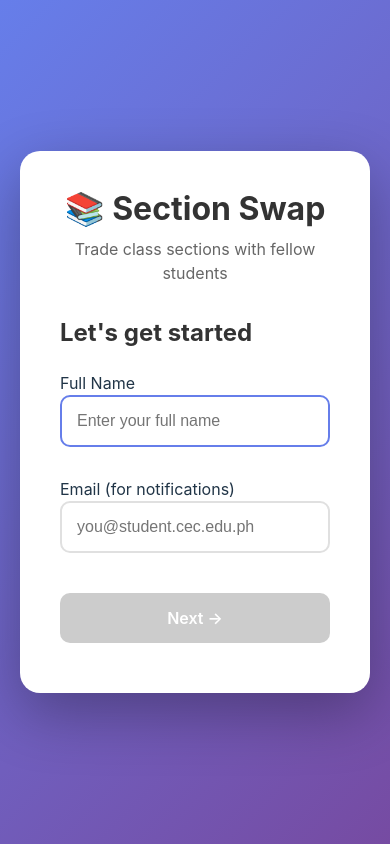
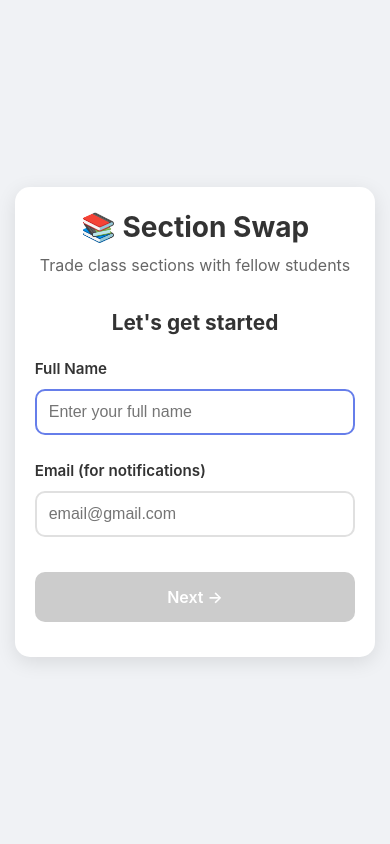
Before and after one commit to yowitsdwin/section-swap-frontend, a React (Vite) app: page / in a window 390 px wide. Built offline with nearby package versions, Linux system fonts and the light colour scheme.

Commit message:
fix css and responsiveness

```diff
--- a/src/App.css
+++ b/src/App.css
@@ -1,9 +1,11 @@
+/* RESET */
 * {
   margin: 0;
   padding: 0;
   box-sizing: border-box;
 }
 
+/* BODY - Responsive Background */
 body {
   font-family: -apple-system, BlinkMacSystemFont, 'Segoe UI', Roboto, Oxygen, Ubuntu, Cantarell, sans-serif;
   background: linear-gradient(135deg, #667eea 0%, #764ba2 100%);
@@ -12,52 +14,74 @@ body {
   align-items: center;
   justify-content: center;
   padding: 20px;
+  /* Ensure base text color is dark, though container overrides this */
+  color: #333;
 }
 
+/* MAIN APP WRAPPER */
 .app {
   width: 100%;
+  /* Responsive Width: 90% on mobile, max 500px on desktop */
   max-width: 500px;
+  margin: 0 auto;
 }
 
+/* CARD CONTAINER */
 .container {
   background: white;
   border-radius: 20px;
   padding: 40px;
   box-shadow: 0 20px 60px rgba(0, 0, 0, 0.3);
+  width: 100%;
+  /* Force all text inside the white card to be dark */
+  color: #333;
 }
 
+/* HEADINGS */
 h1 {
   text-align: center;
   color: #333;
   margin-bottom: 10px;
-  font-size: 2em;
+  font-size: 2rem; /* Scalable unit */
+}
+
+h2 {
+  color: #333;
+  margin-bottom: 20px;
+  font-size: 1.5rem;
+  text-align: center; /* Center titles on mobile looks better */
 }
 
 .subtitle {
   text-align: center;
   color: #666;
   margin-bottom: 30px;
+  font-size: 1rem;
 }
 
+/* ANIMATIONS */
 .form-step {
   animation: fadeIn 0.3s ease-in;
+  width: 100%;
 }
 
 @keyframes fadeIn {
-  from {
-    opacity: 0;
-    transform: translateY(10px);
-  }
-  to {
-    opacity: 1;
-    transform: translateY(0);
-  }
+  from { opacity: 0; transform: translateY(10px); }
+  to { opacity: 1; transform: translateY(0); }
 }
 
-h2 {
-  color: #333;
+/* INPUTS & LABELS - FIXED COLOR ISSUE HERE */
+.form-group {
   margin-bottom: 20px;
-  font-size: 1.5em;
+  text-align: left; /* Ensure labels align left even if parent centers */
+}
+
+label {
+  display: block;
+  margin-bottom: 8px;
+  color: #333 !important; /* Force dark color (Black/Dark Gray) */
+  font-weight: 600;
+  font-size: 0.95rem;
 }
 
 input {
@@ -65,9 +89,11 @@ input {
   padding: 15px;
   border: 2px solid #e0e0e0;
   border-radius: 10px;
-  font-size: 16px;
+  font-size: 16px; /* 16px prevents iOS zoom on focus */
   transition: border-color 0.3s;
   margin-bottom: 20px;
+  background-color: #fff;
+  color: #333;
 }
 
 input:focus {
@@ -75,6 +101,7 @@ input:focus {
   border-color: #667eea;
 }
 
+/* BUTTONS */
 button {
   width: 100%;
   padding: 15px;
@@ -85,17 +112,19 @@ button {
   font-size: 16px;
   font-weight: 600;
   cursor: pointer;
-  transition: background 0.3s;
+  transition: all 0.2s ease; /* Smoother transition */
   margin-bottom: 10px;
 }
 
 button:hover:not(:disabled) {
   background: #5568d3;
+  transform: translateY(-2px); /* Subtle lift effect */
 }
 
 button:disabled {
   background: #ccc;
   cursor: not-allowed;
+  transform: none;
 }
 
 .back-btn {
@@ -107,6 +136,7 @@ button:disabled {
   background: #e0e0e0;
 }
 
+/* YEAR SELECTION BUTTONS */
 .year-buttons {
   display: flex;
   flex-direction: column;
@@ -118,7 +148,7 @@ button:disabled {
   background: white;
   color: #667eea;
   border: 2px solid #667eea;
-  padding: 20px;
+  padding: 15px; /* Slightly smaller padding for mobile */
   font-size: 18px;
 }
 
@@ -127,25 +157,16 @@ button:disabled {
   color: white;
 }
 
-.form-group {
-  margin-bottom: 20px;
-}
-
-.form-group label {
-  display: block;
-  margin-bottom: 8px;
-  color: #555;
-  font-weight: 500;
-}
-
+/* RESULTS & MATCH CARD */
 .result {
   text-align: center;
 }
 
 .success-icon,
 .pending-icon {
-  font-size: 4em;
+  font-size: 4rem;
   margin-bottom: 20px;
+  display: block; /* Ensures proper spacing */
 }
 
 .match-card {
@@ -154,15 +175,60 @@ button:disabled {
   border-radius: 10px;
   margin: 20px 0;
   border: 2px solid #667eea;
+  text-align: left; /* Better readability for details */
 }
 
 .match-card p {
   margin: 8px 0;
   color: #333;
+  font-size: 1rem;
 }
 
 .info-text {
   color: #666;
   margin: 20px 0;
   line-height: 1.6;
+  font-size: 0.95rem;
 }
+
+/* MEDIA QUERIES (RESPONSIVENESS) */
+
+/* Mobile Devices (Small screens) */
+@media (max-width: 480px) {
+  body {
+    padding: 10px; /* Less padding on edges */
+    background: #f0f2f5; /* simpler background on weak phones or just keep gradient */
+    /* keeping gradient is fine, just ensure padding isn't too large */
+  }
+
+  .container {
+    padding: 25px 20px; /* Tighter padding inside card */
+    border-radius: 15px;
+    box-shadow: 0 5px 20px rgba(0,0,0,0.1); /* Lighter shadow */
+  }
+
+  h1 {
+    font-size: 1.75rem;
+  }
+
+  h2 {
+    font-size: 1.3rem;
+  }
+
+  input {
+    padding: 12px; /* Smaller touch targets OK, but keep font 16px */
+    margin-bottom: 15px;
+  }
+
+  .year-btn {
+    padding: 12px;
+    font-size: 16px;
+  }
+}
+
+/* Tablets (Medium screens) */
+@media (min-width: 481px) and (max-width: 768px) {
+  .container {
+    max-width: 90%; /* Use more width on tablets */
+  }
+}
--- a/src/App.jsx
+++ b/src/App.jsx
@@ -75,7 +75,7 @@ function App() {
     <label style={{marginTop: '10px', display: 'block'}}>Email (for notifications)</label>
     <input
       type="email"
-      placeholder="you@student.cec.edu.ph"
+      placeholder="email@gmail.com"
       value={formData.email}
       onChange={(e) => setFormData({...formData, email: e.target.value})}
     />
```
